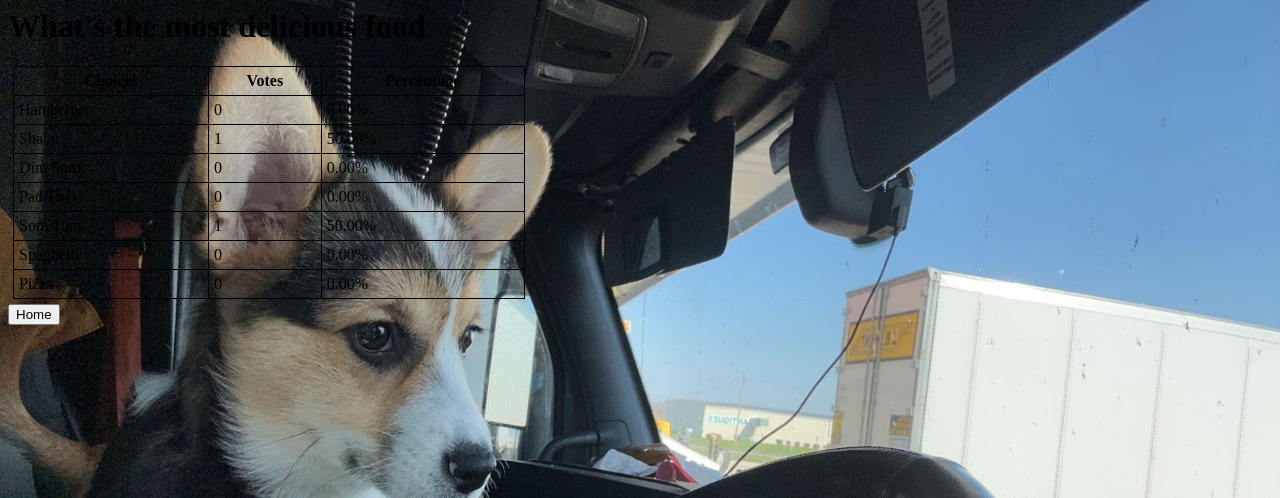
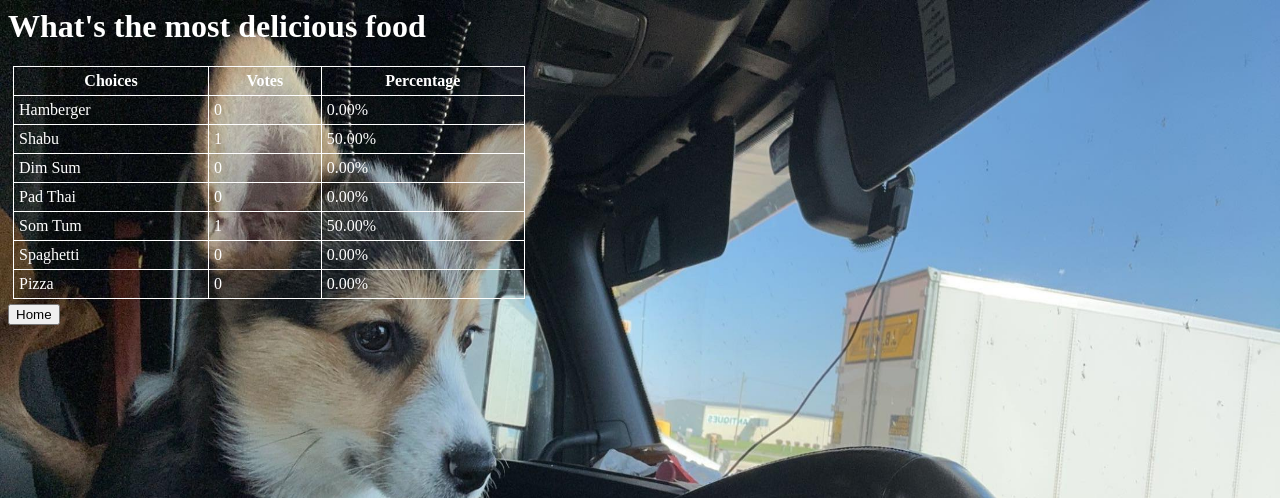
Before and after one commit to NoMoneyDev/ku-polls, a Django app: page /polls/2/results/ in a window 1280 px wide. Shown: the top 498 px of the page. Run offline with Django 5.2, Linux system fonts and the light colour scheme; data comes from the database, SQL or seed files in the repository; parts of the project's set-up code (start-up, migrations or seed data) failed here and were passed over.

Commit message:
changed the color of the text, table, border to white

```diff
--- a/polls/static/polls/style.css
+++ b/polls/static/polls/style.css
@@ -132,17 +132,21 @@ a.button {
     margin-bottom: 5px;
 }
 
+.results-header {
+    color: white;
+}
+
 td, tr, th {
-    border: 1px solid black;
+    border: 1px solid white;
     border-spacing: 5px;
     padding: 5px;
-
+    color: white;
 }
 
 table {
     padding: 5px;
     margin: 5px;
-    border: 1px solid black;
+    border: 1px solid white;
     border-spacing: 5px;
     border-collapse: collapse;
     width: 40vw;
--- a/polls/templates/polls/results.html
+++ b/polls/templates/polls/results.html
@@ -2,7 +2,7 @@
 
 <link rel="stylesheet" href="{% static 'polls/style.css' %}">
 
-<h1>{{ question.question_text }}</h1>
+<h1 class='results-header'>{{ question.question_text }}</h1>
 
 {% if messages %}
     <ul class="messages">
```
